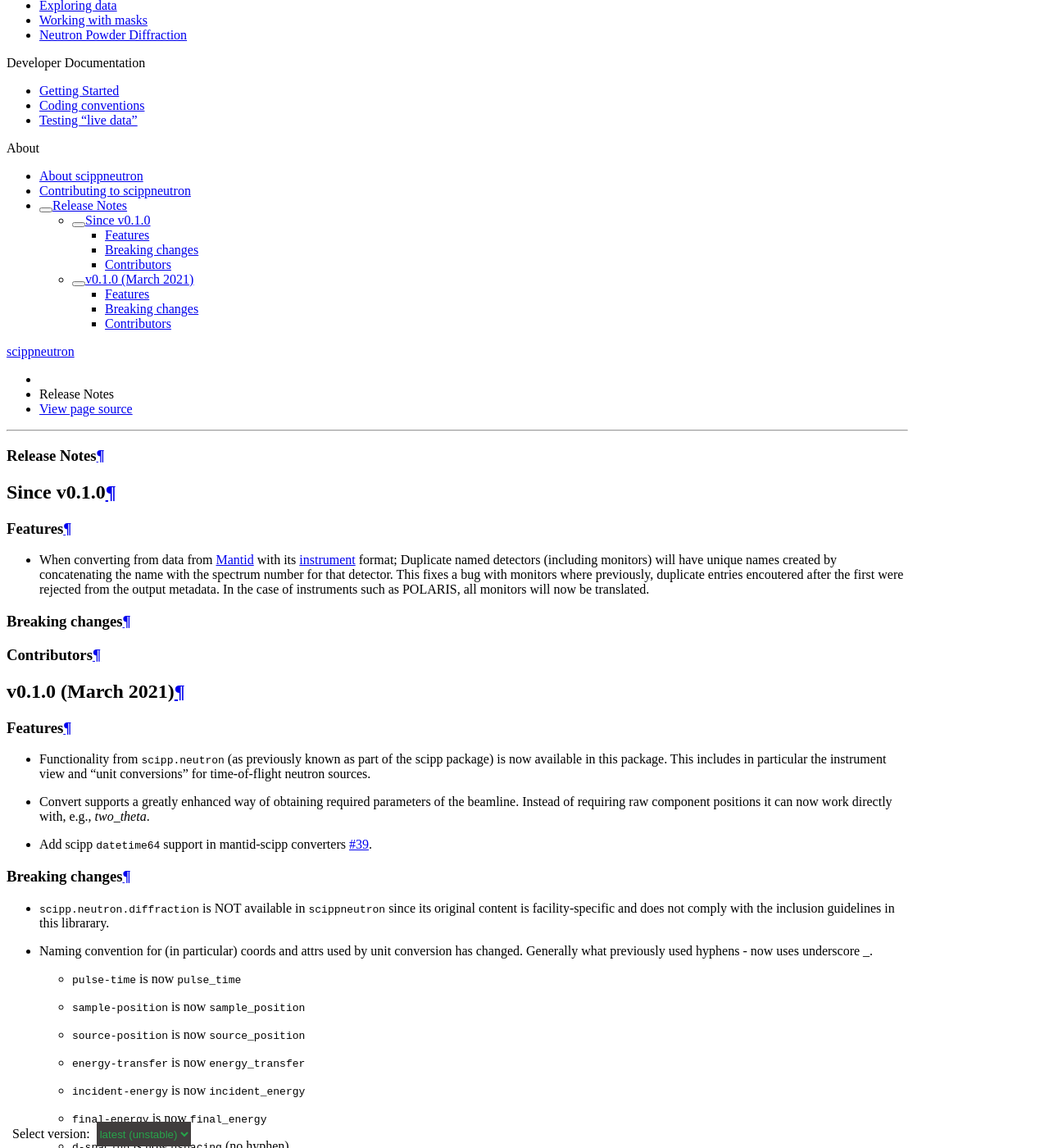
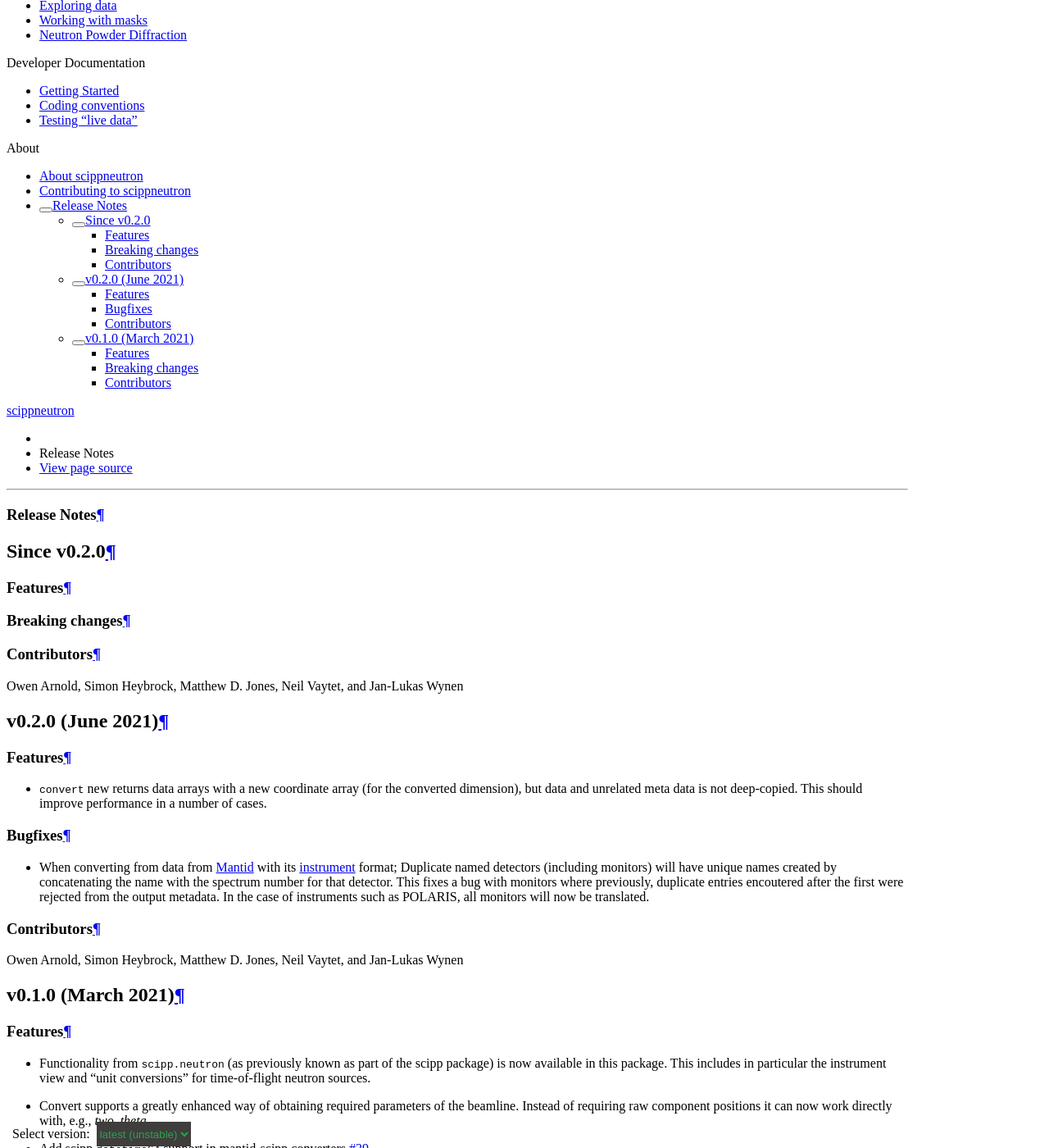
Before and after one commit to scipp/scippneutron, a Sphinx documentation site: the page built from docs/about/release-notes.rst, in a window 1280 px wide and 1400 px high, scrolled down 374 px. Shown: the whole window at 82% size. Built offline with Sphinx 7.4.7 and the Read the Docs theme 2.0.0, drawn with Linux system fonts in a browser that asks for light colours.

Commit message:
Update docs

```diff
--- a/docs/about/release-notes.rst
+++ b/docs/about/release-notes.rst
@@ -3,10 +3,34 @@
 Release Notes
 =============
 
-Since v0.1.0
+Since v0.2.0
 ------------
 
 Features
+~~~~~~~~
+
+Breaking changes
+~~~~~~~~~~~~~~~~
+
+Contributors
+~~~~~~~~~~~~
+
+Owen Arnold,
+Simon Heybrock,
+Matthew D. Jones,
+Neil Vaytet,
+and Jan-Lukas Wynen
+
+v0.2.0 (June 2021)
+-------------------
+
+Features
+~~~~~~~~
+
+* ``convert`` new returns data arrays with a new coordinate array (for the converted dimension), but data and unrelated meta data is not deep-copied.
+  This should improve performance in a number of cases.
+
+Bugfixes
 ~~~~~~~~
 
 * When converting from data from `Mantid <https://www.mantidproject.org/Main_Page>`_ with its `instrument <https://docs.mantidproject.org/nightly/concepts/InstrumentDefinitionFile.html>`_ format;
@@ -14,11 +38,14 @@ Features
   This fixes a bug with monitors where previously, duplicate entries encoutered after the first were rejected from the output metadata.
   In the case of instruments such as POLARIS, all monitors will now be translated.
 
-Breaking changes
-~~~~~~~~~~~~~~~~
-
 Contributors
 ~~~~~~~~~~~~
+
+Owen Arnold,
+Simon Heybrock,
+Matthew D. Jones,
+Neil Vaytet,
+and Jan-Lukas Wynen
 
 v0.1.0 (March 2021)
 -------------------
--- a/docs/index.rst
+++ b/docs/index.rst
@@ -7,8 +7,9 @@ Provides "unit conversions" and technique specific tools based on physics of (ti
 News
 ----
 
-- Just like scipp, scippneutron is moving from GPLv3 to the more permissive BSD-3 license which fits better into the Python eco system.
-- `scipp-0.6 <https://scipp.github.io/about/release-notes.html#v0-6-0-march-2021>`_ has been released.
+- Just like scipp, scippneutron has switched from GPLv3 to the more permissive BSD-3 license which fits better into the Python eco system.
+- [June 2021] `scippneutron-0.2 <https://scipp.github.io/scippneutron/about/release-notes.html#v0-2-0-june-2021>`_ has been released.
+- [June 2021] `scipp-0.7 <https://scipp.github.io/about/release-notes.html#v0-7-0-june-2021>`_ has been released.
 - [March 2021] `scippneutron-0.1 <https://scipp.github.io/scippneutron/about/release-notes.html#v0-1-0-march-2021>`_ has been released.
 - [March 2021] `scipp-0.6 <https://scipp.github.io/about/release-notes.html#v0-6-0-march-2021>`_ has been released.
   The `What's new <https://scipp.github.io/about/whats-new/whats-new-0.6.0.html>`_ notebook provides an overview of the highlights and major changes in both scipp and scippneutron.
```
